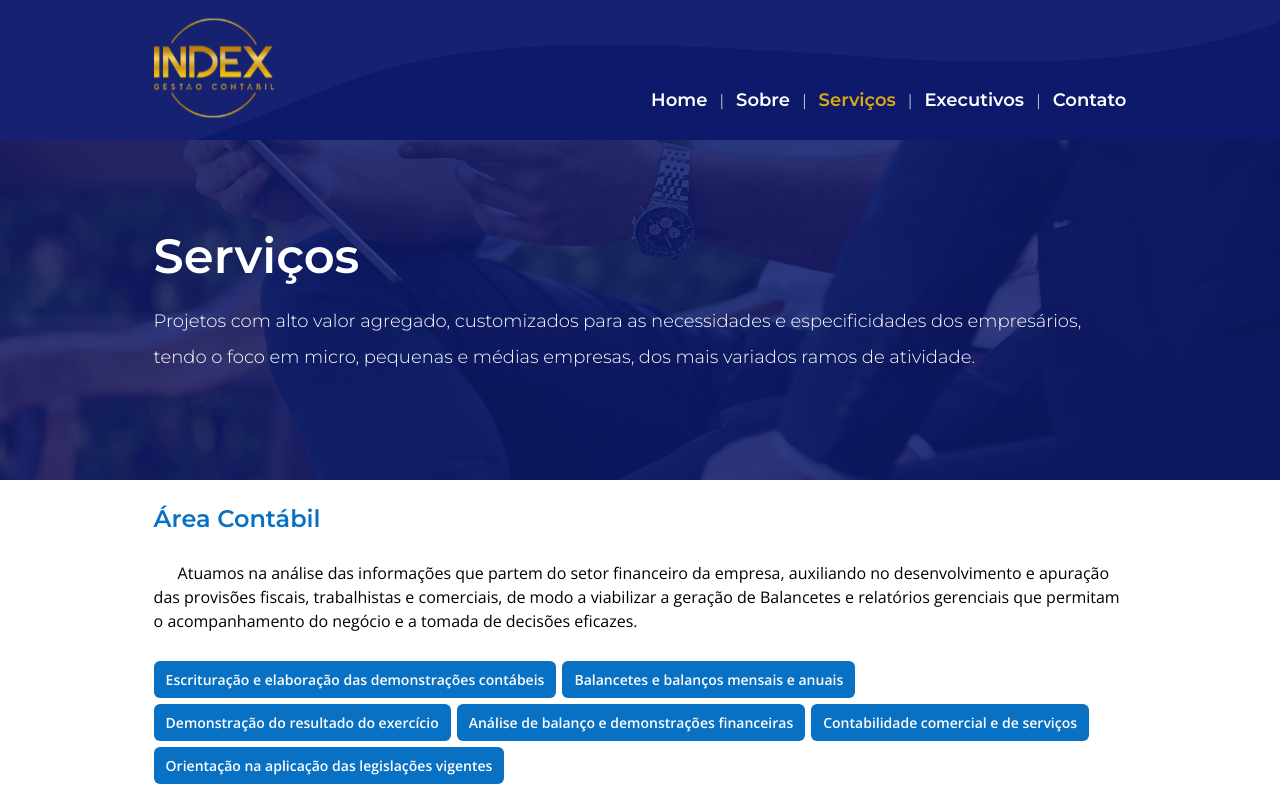
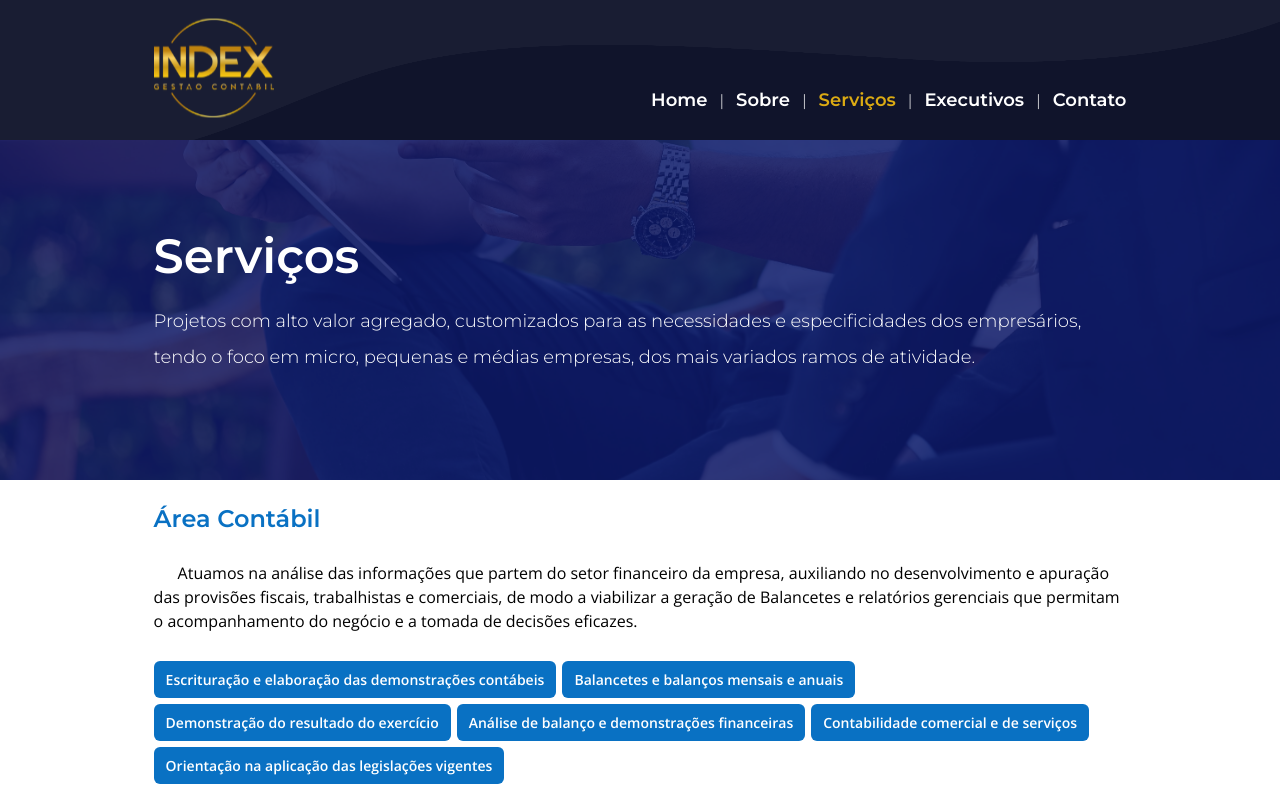
Before and after one commit to indexgestaocontabil/indexgestaocontabil.github.io, a React (Create React App) app: page /servicos in a window 1280 px wide. Shown: the top 800 px of the page. Built offline with nearby package versions, Linux system fonts and the light colour scheme.

Commit message:
Update index.scss

```diff
--- a/src/index.scss
+++ b/src/index.scss
@@ -7,7 +7,7 @@
 :root {
   --color-bg-1: #fefefe;
 
-  --theme-color-1: #0d1a6c;
+  --theme-color-1: #10142b;
   --theme-color-2: #dcab13;
   --theme-color-3: #0971c3;
   --theme-color-4: #fff;
```
